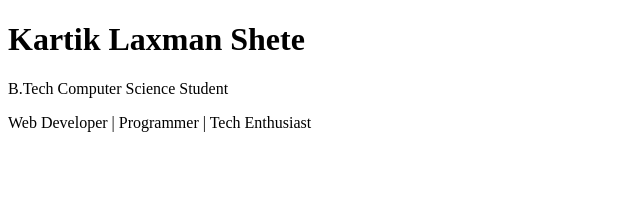
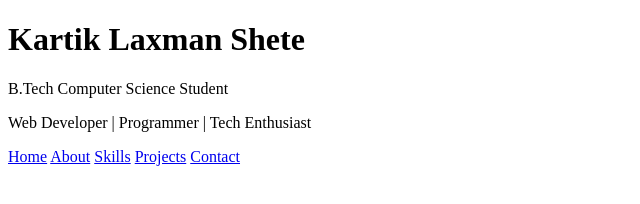
Before and after one commit to kartikshete/Github-practical-test, a plain HTML site: page index.html in a window 1280 px wide. Shown: the whole page, without its empty margins (0-640 px from the left). Drawn offline with Linux system fonts and the light colour scheme.

Commit message:
Add navigation bar to portfolio

```diff
--- a/index.html
+++ b/index.html
@@ -7,11 +7,18 @@
 </head>
 <body>
 
-    <header>
-        <h1>Kartik Laxman Shete</h1>
-        <p>B.Tech Computer Science Student</p>
-        <p>Web Developer | Programmer | Tech Enthusiast</p>
-    </header>
+    <header id="home">
+    <h1>Kartik Laxman Shete</h1>
+    <p>B.Tech Computer Science Student</p>
+    <p>Web Developer | Programmer | Tech Enthusiast</p>
+</header>
+    <nav>
+    <a href="#home">Home</a>
+    <a href="#about">About</a>
+    <a href="#skills">Skills</a>
+    <a href="#projects">Projects</a>
+    <a href="#contact">Contact</a>
+</nav>
 
 </body>
 </html>
```
Also changed, not shown: 2 other files.
